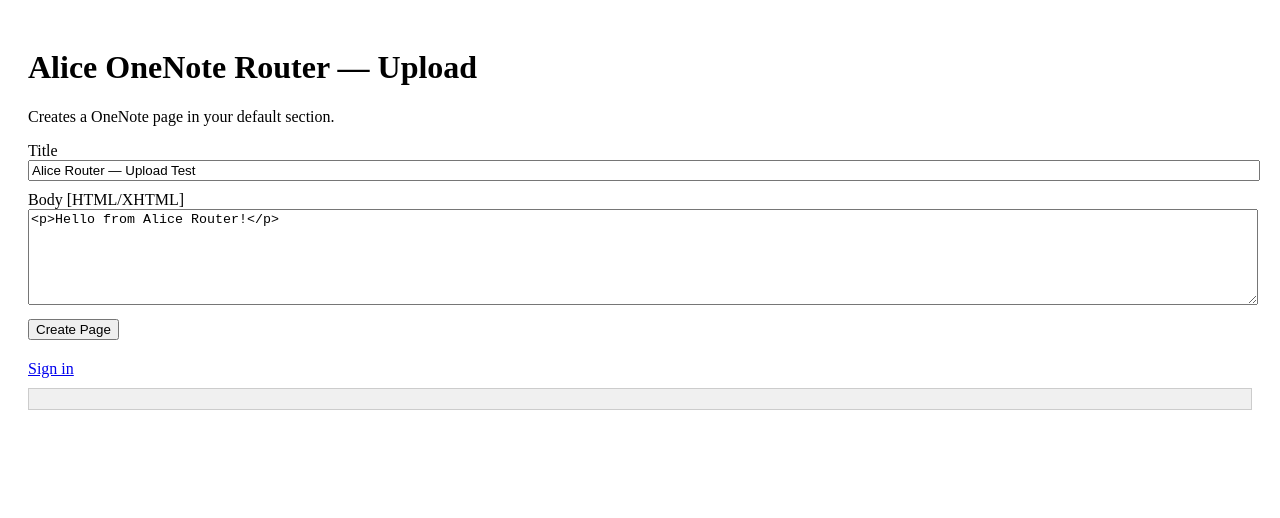
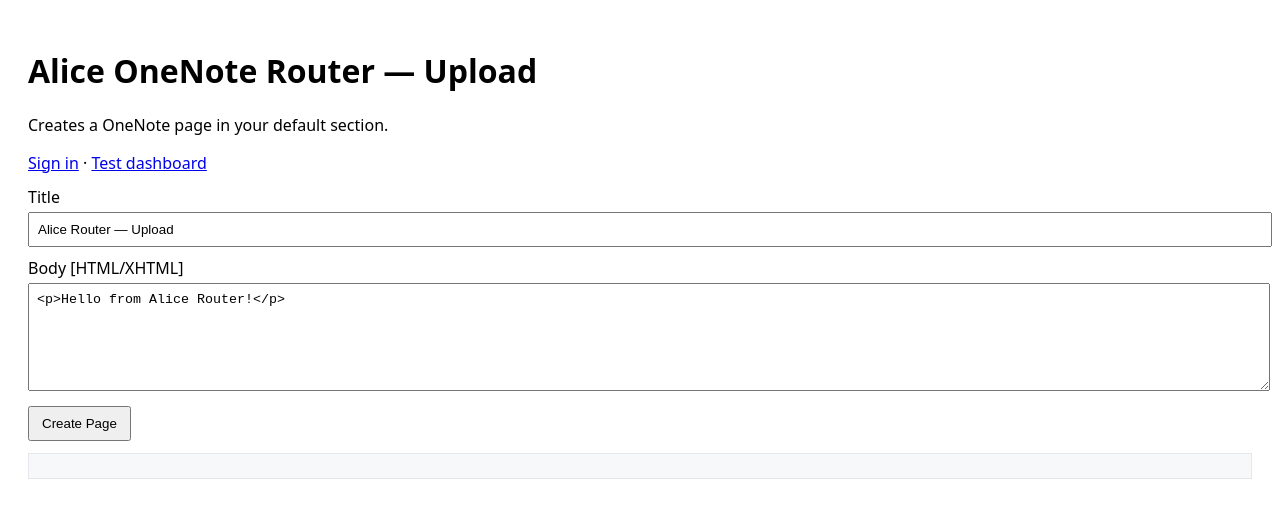
Before and after one commit to tchaudhry907/alice-onenote-router, a Next.js app: page /onenote-upload in a window 1280 px wide. Shown: the top 518 px of the page. Built offline with nearby package versions, Linux system fonts and the light colour scheme.

Commit message:
Refactor OneNoteUpload component and enhance UI
Refactor OneNote upload component to use safeFetchJson for API calls and improve UI styles.

```diff
--- a/pages/onenote-upload.js
+++ b/pages/onenote-upload.js
@@ -2,59 +2,76 @@
 import { useState } from "react";
 
 export default function OneNoteUpload() {
-  const [title, setTitle] = useState("Alice Router — Upload Test");
+  const [title, setTitle] = useState("Alice Router — Upload");
   const [body, setBody] = useState("<p>Hello from Alice Router!</p>");
   const [result, setResult] = useState("");
+  const [submitting, setSubmitting] = useState(false);
+
+  async function safeFetchJson(url, init) {
+    const res = await fetch(url, init);
+    const text = await res.text();
+    let parsed = null;
+    try { parsed = JSON.parse(text); } catch {}
+    return { ok: res.ok, status: res.status, body: parsed ?? text };
+  }
 
   const handleSubmit = async (e) => {
     e.preventDefault();
-    setResult("Submitting...");
+    setSubmitting(true);
+    setResult("Submitting…");
 
-    const res = await fetch("/api/onenote/page-create", {
-      method: "POST",
-      headers: { "Content-Type": "application/json" },
-      body: JSON.stringify({ title, body }),
-    });
+    try {
+      const r = await safeFetchJson("/api/onenote/page-create", {
+        method: "POST",
+        headers: { "Content-Type": "application/json" },
+        body: JSON.stringify({ title, body }),
+      });
 
-    const json = await res.json();
-    setResult(JSON.stringify(json, null, 2));
+      setResult(JSON.stringify(r.body, null, 2));
+    } catch (err) {
+      setResult(`ERROR: ${String(err)}`);
+    } finally {
+      setSubmitting(false);
+    }
   };
 
   return (
-    <div style={{ padding: 20 }}>
+    <div style={{ padding: 20, fontFamily: "system-ui, sans-serif" }}>
       <h1>Alice OneNote Router — Upload</h1>
       <p>Creates a OneNote page in your default section.</p>
+
+      <div style={{ marginBottom: 12 }}>
+        <a href="/api/auth/login?state=/onenote-upload">Sign in</a>
+        {" · "}
+        <a href="/onenote-test">Test dashboard</a>
+      </div>
+
       <form onSubmit={handleSubmit}>
-        <div>
+        <div style={{ marginBottom: 10 }}>
           <label>Title</label>
           <input
             value={title}
             onChange={(e) => setTitle(e.target.value)}
-            style={{ width: "100%", marginBottom: 10 }}
+            style={{ width: "100%", marginTop: 4, padding: 8 }}
           />
         </div>
-        <div>
+
+        <div style={{ marginBottom: 10 }}>
           <label>Body [HTML/XHTML]</label>
           <textarea
             value={body}
             onChange={(e) => setBody(e.target.value)}
             rows={6}
-            style={{ width: "100%", marginBottom: 10 }}
+            style={{ width: "100%", marginTop: 4, padding: 8 }}
           />
         </div>
-        <button type="submit">Create Page</button>
+
+        <button type="submit" disabled={submitting} style={{ padding: "8px 12px" }}>
+          {submitting ? "Submitting…" : "Create Page"}
+        </button>
       </form>
-      <div style={{ marginTop: 20 }}>
-        <a href="/api/auth/login?state=/onenote-upload">Sign in</a>
-      </div>
-      <pre
-        style={{
-          background: "#f0f0f0",
-          padding: 10,
-          border: "1px solid #ccc",
-          marginTop: 10,
-        }}
-      >
+
+      <pre style={{ background: "#f6f8fa", padding: 12, border: "1px solid #e5e7eb", marginTop: 12, whiteSpace: "pre-wrap" }}>
         {result}
       </pre>
     </div>
```
